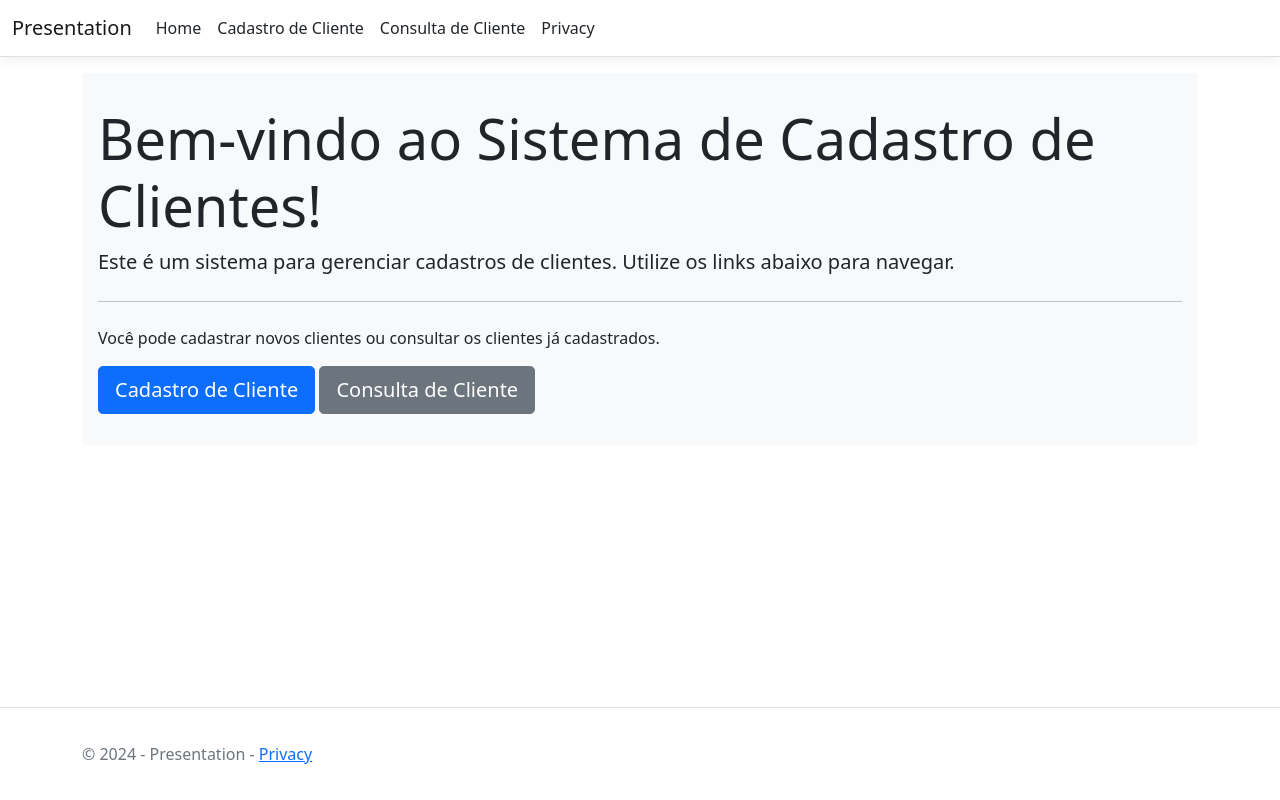
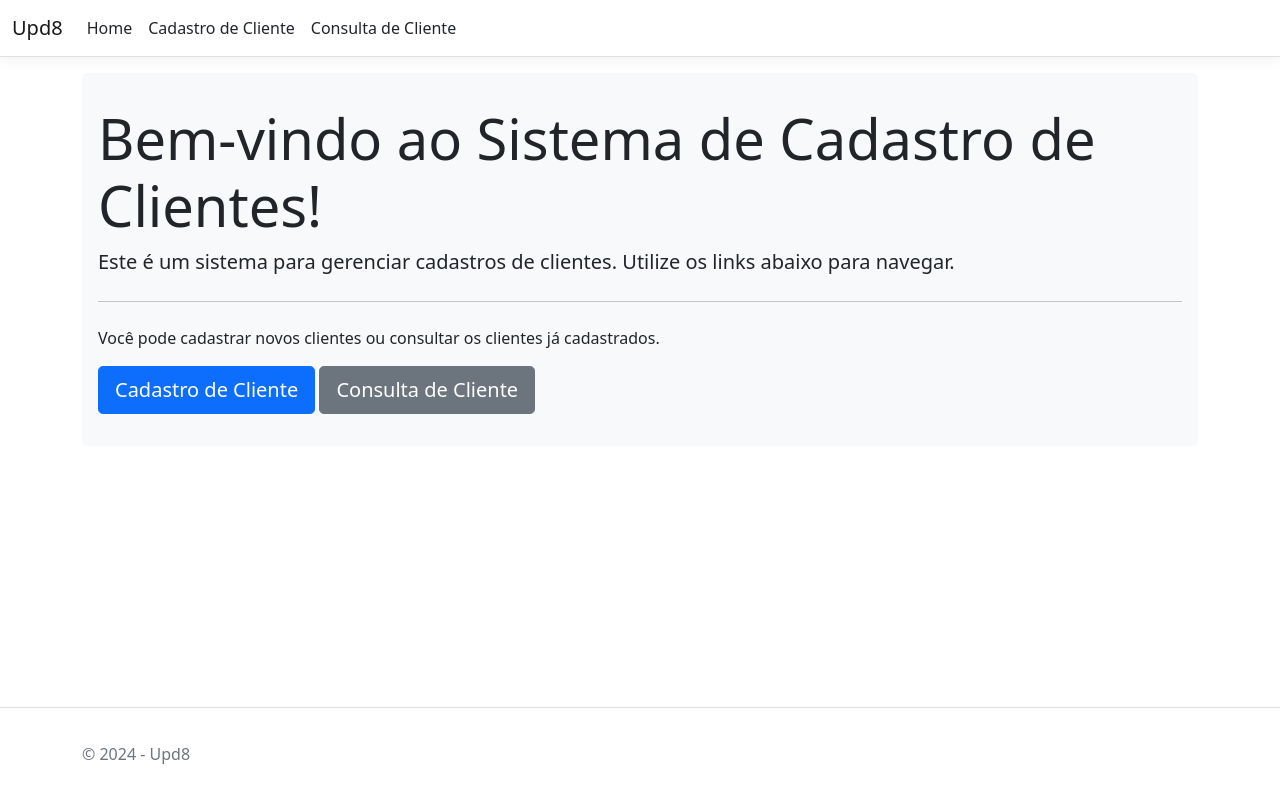
Before and after one commit to wenklesleymendes/TesteUpd8, an ASP.NET Core app: page / in a window 1280 px wide. Run offline with ASP.NET Core 8, Linux system fonts and the light colour scheme; style sheets or scripts are compiled from the project's sources.

Commit message:
22062024_1054

```diff
--- a/1-Apresentacao/Views/Shared/_Layout.cshtml
+++ b/1-Apresentacao/Views/Shared/_Layout.cshtml
@@ -3,7 +3,7 @@
 <head>
     <meta charset="utf-8" />
     <meta name="viewport" content="width=device-width, initial-scale=1.0" />
-    <title>@ViewData["Title"] - Presentation</title>
+    <title>@ViewData["Title"] - Upd8 </title>
     <link rel="stylesheet" href="~/lib/bootstrap/dist/css/bootstrap.min.css" />
     <link rel="stylesheet" href="~/css/site.css" asp-append-version="true" />
     <link rel="stylesheet" href="~/Presentation.styles.css" asp-append-version="true" />
@@ -12,7 +12,7 @@
     <header>
         <nav class="navbar navbar-expand-sm navbar-toggleable-sm navbar-light bg-white border-bottom box-shadow mb-3">
             <div class="container-fluid">
-                <a class="navbar-brand" asp-area="" asp-controller="Home" asp-action="Index">Presentation</a>
+                <a class="navbar-brand" asp-area="" asp-controller="Home" asp-action="Index">Upd8</a>
                 <button class="navbar-toggler" type="button" data-bs-toggle="collapse" data-bs-target=".navbar-collapse" aria-controls="navbarSupportedContent"
                         aria-expanded="false" aria-label="Toggle navigation">
                     <span class="navbar-toggler-icon"></span>
@@ -28,9 +28,6 @@
                         <li class="nav-item">
                             <a class="nav-link text-dark" asp-area="" asp-controller="Cliente" asp-action="Consulta">Consulta de Cliente</a>
                         </li>
-                        <li class="nav-item">
-                            <a class="nav-link text-dark" asp-area="" asp-controller="Home" asp-action="Privacy">Privacy</a>
-                        </li>
                     </ul>
                 </div>
             </div>
@@ -44,7 +41,7 @@
 
     <footer class="border-top footer text-muted">
         <div class="container">
-            &copy; 2024 - Presentation - <a asp-area="" asp-controller="Home" asp-action="Privacy">Privacy</a>
+            &copy; 2024 - Upd8
         </div>
     </footer>
     <script src="~/lib/jquery/dist/jquery.min.js"></script>
```
Also changed, not shown: 11 other files.
